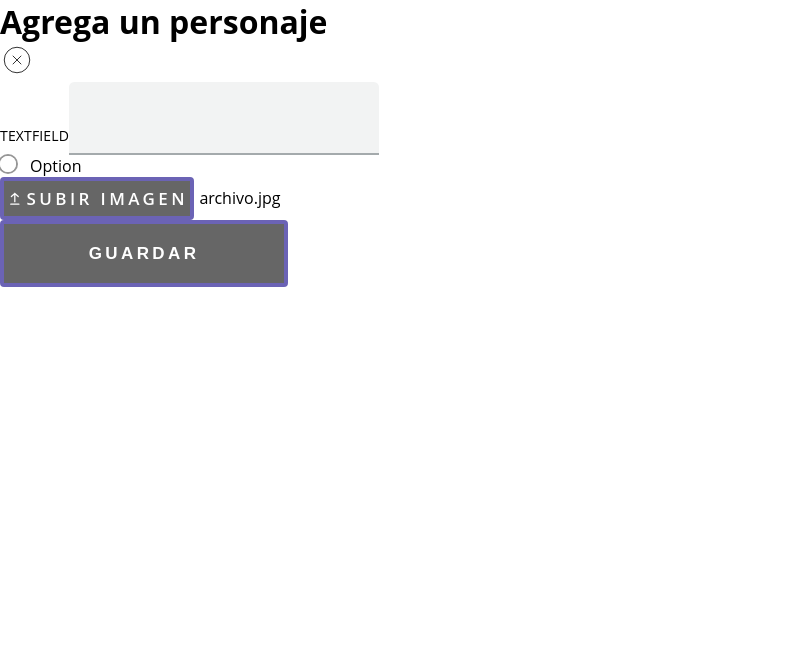
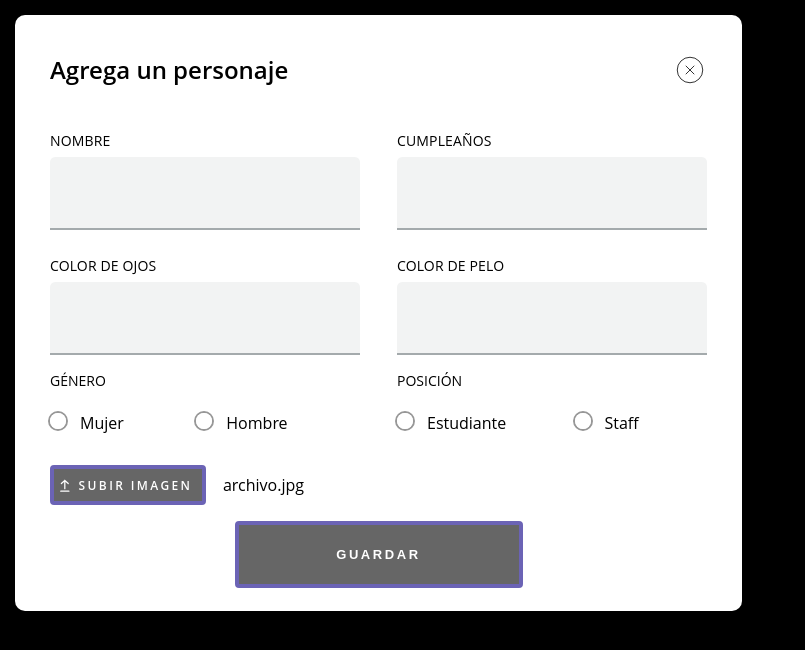
Before and after one commit to D3ryan/hogwarts-app, a React (Create React App) app: page / in a window 1280 px wide. Shown: the top 650 px of the page, without its empty margins (0-805 px from the left). Built offline with nearby package versions, Linux system fonts and the light colour scheme.

Commit message:
01 Modal layout done

```diff
--- a/src/app/shared/components/Button/Button.scss
+++ b/src/app/shared/components/Button/Button.scss
@@ -9,7 +9,6 @@ $button-hovered-background-color: rgba(107, 99, 181, 0.6);
   border: 4px solid App.$secondary-color;
   color: App.$primary-color;
   font-weight: 600;
-  font-size: 13px;
   line-height: 16px;
   letter-spacing: 0.2em;
   transition: background ease-in-out 0.5s;
@@ -34,6 +33,7 @@ $button-hovered-background-color: rgba(107, 99, 181, 0.6);
 
 .button {
   @extend %button-general-style;
+  font-size: 13px;
   height: 42.93px;
   width: 140px;
 
--- a/src/app/shared/components/Inputs/FileInput/_FileInput.scss
+++ b/src/app/shared/components/Inputs/FileInput/_FileInput.scss
@@ -1,27 +1,43 @@
+@use "../../../../../App.scss";
 @use "../../Button/Button.scss";
 
 .file-input-container {
+  margin: 25px 0 10px 0;
 
-  .label-container{
+  .label-container {
     display: flex;
+    justify-content: center;
     align-items: center;
+    flex-direction: column;
+
+    label {
+      @extend %button-general-style;
+      font-size: 12px;
+      justify-content: center;
+      align-items: center;
+      display: flex;
+      height: 40px;
+      width: fit-content;
+      padding: 2.5px;
+    }
+
+    span {
+      // margin-left: 5px;
+      margin: 10px 7px;
+    }
+
+    @media screen and (min-width: App.$md) {
+      flex-direction: row;
+      justify-content: start;
+      gap: 10px;
+    }
   }
 
   .file-input {
     display: none;
   }
 
-  label {
-    @extend %button-general-style;
-    justify-content: center;
-    align-items: center;
-    display: flex;
-    height: 42.93px;
-    width: fit-content;
-    padding: 2.5px;
-  }
-
-  span{
-    margin-left: 5px;
+  @media screen and (min-width: App.$md) {
+    margin: 15px 0;
   }
 }
--- a/src/app/shared/components/Inputs/RadioButton/RadioButton.js
+++ b/src/app/shared/components/Inputs/RadioButton/RadioButton.js
@@ -1,11 +1,11 @@
 import React from "react";
 
 export default function RadioButton(props) {
-  const { labelText = "Option" } = props;
+  const { label } = props;
   return (
     <div className="radio-container">
       <input id="radio" className="radio" type="radio" />
-      <label htmlFor="radio">{labelText}</label>
+      {label && <label htmlFor="radio">{label}</label>}
     </div>
   );
 }
--- a/src/app/shared/components/Inputs/RadioButton/_RadioButton.scss
+++ b/src/app/shared/components/Inputs/RadioButton/_RadioButton.scss
@@ -1,4 +1,8 @@
+@use "../../../../../App.scss";
+
 .radio-container {
+  margin: 15px;
+
   .radio {
     width: 16px;
     height: 16px;
@@ -7,7 +11,7 @@
     border-radius: 50%;
     box-shadow: 0 0 0 2px #979797;
     border: 3px solid #fff;
-    transition: all ease-in-out .2s;
+    transition: all ease-in-out 0.2s;
     margin-right: 14px;
 
     &:checked {
@@ -15,4 +19,9 @@
       box-shadow: 0 0 0 2px #0e4da4;
     }
   }
+
+  @media screen and (min-width: App.$md) {
+    margin: 15px 0;
+    flex-grow: 1;
+  }
 }
--- a/src/app/shared/components/Inputs/TextField/TextField.js
+++ b/src/app/shared/components/Inputs/TextField/TextField.js
@@ -1,10 +1,10 @@
 import React from "react";
 
 export default function TextField(props) {
-  const { labelText = "TEXTFIELD" } = props;
+  const { label } = props;
   return (
     <div className="textfield-container">
-      <label htmlFor="textfield">{labelText}</label>
+      {label && <label htmlFor="textfield">{label}</label>}
       <input id="textfield" className="textfield" type={"text"} />
     </div>
   );
--- a/src/app/shared/components/Inputs/TextField/_TextField.scss
+++ b/src/app/shared/components/Inputs/TextField/_TextField.scss
@@ -1,13 +1,21 @@
+@use "../../../../../App.scss";
+
 .textfield-container {
+  width: 100%;
   font-weight: 400;
   font-size: 14px;
   line-height: 32px;
   letter-spacing: 0.01em;
+  margin: 10px 0;
+
+  label{
+    display: block;
+  }
 
   .textfield {
     height: 73px;
-    width: 310px;
-    padding-top: 37px;
+    width: 100%;
+    padding: 40px 10px 0 10px;
     font-family: inherit;
     border-top-right-radius: 5.3px;
     border-top-left-radius: 5.3px;
@@ -23,5 +31,13 @@
     &:focus {
       outline: 0 solid #0000;
     }
+
+    @media screen and (min-width: App.$md) {
+      width: 310px;
+    }
+  }
+
+  @media screen and (min-width: App.$md) {
+    width: fit-content;
   }
 }
--- a/src/app/shared/components/Modal/Modal.js
+++ b/src/app/shared/components/Modal/Modal.js
@@ -4,25 +4,43 @@ import Button from "../Button/Button";
 import TextField from "../Inputs/TextField/TextField";
 import RadioButton from "../Inputs/RadioButton/RadioButton";
 import FileInput from "../Inputs/FileInput/FileInput";
-import './Modal.scss';
+import "./Modal.scss";
 
 export default function Modal() {
   return (
-    <div>
-      <div>
+    <div className="modal">
+      <div className="title-container">
         <h1>Agrega un personaje</h1>
         <CancelIcon />
       </div>
       <div>
-        <div>
-          <TextField/>
+        <div className="textfields-container">
+          <TextField label="NOMBRE" />
+          <TextField label="CUMPLEAÑOS" />
+          <TextField label="COLOR DE OJOS" />
+          <TextField label="COLOR DE PELO" />
         </div>
-        <div>
-          <RadioButton/>
+        <div className="radio-groups-container">
+          <div className="radio-group-container">
+            <h2>GÉNERO</h2>
+            <div className="radio-group">
+              <RadioButton label="Mujer" />
+              <RadioButton label="Hombre" />
+            </div>
+          </div>
+          <div className="radio-group-container">
+            <h2>POSICIÓN</h2>
+            <div className="radio-group">
+              <RadioButton label="Estudiante" />
+              <RadioButton label="Staff" />
+            </div>
+          </div>
         </div>
-        <FileInput/>
+        <FileInput />
       </div>
-      <Button>GUARDAR</Button>
+      <div className="save-button-container">
+        <Button>GUARDAR</Button>
+      </div>
     </div>
   );
 }
--- a/src/app/shared/components/Modal/Modal.scss
+++ b/src/app/shared/components/Modal/Modal.scss
@@ -1,3 +1,77 @@
-@use '../Inputs/TextField/TextField';
-@use '../Inputs/RadioButton/RadioButton';
-@use '../Inputs/FileInput/FileInput';
+@use "../../../../App.scss";
+@use "../Inputs/TextField/TextField";
+@use "../Inputs/RadioButton/RadioButton";
+@use "../Inputs/FileInput/FileInput";
+
+body {
+  background-color: black !important;
+}
+
+.modal {
+  margin: 15px;
+  padding: 15px;
+  border-radius: 10px;
+  background: App.$primary-color;
+
+  .title-container {
+    display: flex;
+    justify-content: space-between;
+    align-items: center;
+    margin-bottom: 25px;
+
+    h1 {
+      font-size: 20px;
+      font-weight: 600;
+      line-height: 40px;
+
+      @media screen and (min-width: App.$md) {
+        font-size: 24px;
+        font-weight: 600;
+        line-height: 40px;
+      }
+    }
+  }
+
+  h2 {
+    font-weight: 400;
+    font-size: 14px;
+    line-height: 32px;
+  }
+
+  .save-button-container {
+    display: flex;
+    justify-content: center;
+    margin: 10px 0;
+  }
+
+  @media screen and (min-width: App.$md) {
+    width: 727px;
+    height: 596px;
+    padding: 35px;
+  }
+}
+
+.textfields-container {
+  display: flex;
+  flex-wrap: wrap;
+  justify-content: space-between;
+}
+
+.radio-groups-container {
+  .radio-group-container {
+    .radio-group {
+      @media screen and (min-width: App.$md) {
+        display: flex;
+        justify-content: space-between;
+      }
+    }
+    @media screen and (min-width: App.$md) {
+      width: 310px;
+    }
+  }
+
+  @media screen and (min-width: App.$md) {
+    display: flex;
+    justify-content: space-between;
+  }
+}
```
